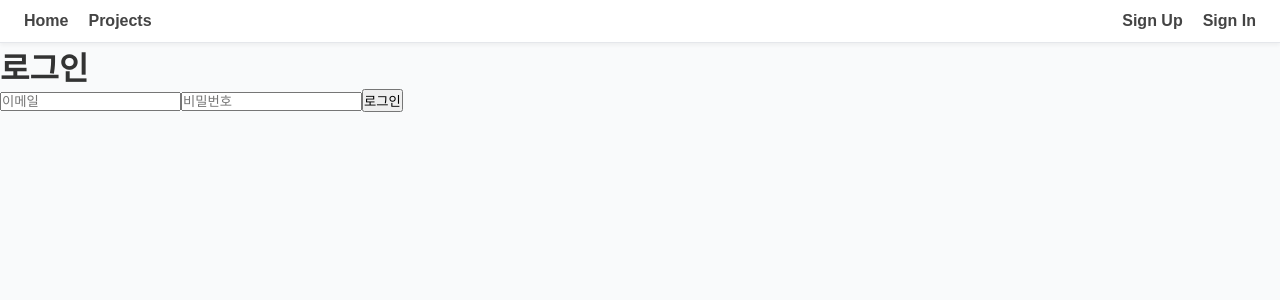
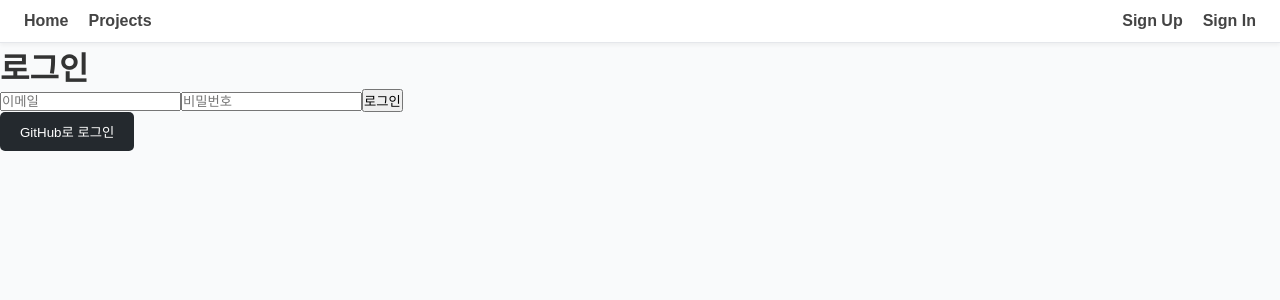
Before and after one commit to lih-star/portfolio-management-site, a Next.js app: page /signup in a window 1280 px wide. Shown: the top 300 px of the page. Built offline with nearby package versions, Linux system fonts and the light colour scheme; no server answers.

Commit message:
github 로그인 구현

```diff
--- a/app/(route)/signin/page.tsx
+++ b/app/(route)/signin/page.tsx
@@ -2,6 +2,7 @@
 
 import { useState } from 'react'
 import { signUp } from '../../component/auth/auth'
+import GithubButton from '../../component/loginout/githubButton'
 
 export default function Page() {
   const [email, setEmail] = useState('')
@@ -36,6 +37,7 @@ export default function Page() {
         />
         <button type="submit">가입하기</button>
       </form>
+      <GithubButton />
       {error && <p style={{ color: 'red' }}>{error}</p>}
     </div>
   )
--- a/app/(route)/signup/page.tsx
+++ b/app/(route)/signup/page.tsx
@@ -2,6 +2,7 @@
 import { useRouter } from 'next/navigation'
 import { useState } from 'react'
 import { signIn } from '../../component/auth/auth'
+import GithubButton from '../../component/loginout/githubButton'
 
 export default function Page() {
   const [email, setEmail] = useState('')
@@ -38,6 +39,7 @@ export default function Page() {
         />
         <button type="submit">로그인</button>
       </form>
+      <GithubButton />
       {error && <p style={{ color: 'red' }}>{error}</p>}
     </div>
   )
--- a/app/component/auth/auth.ts
+++ b/app/component/auth/auth.ts
@@ -1,14 +1,19 @@
 import { supabase } from './supabaseClient'
 
+// 로그인
 export async function signUp(email: string, password: string) {
   const { data, error } = await supabase.auth.signUp({
     email,
     password,
+    // options: {
+    //   redirectTo: 'http://localhost:3000/'
+    // }
   })
   if (error) throw error
   return data
 }
 
+//회원가입
 export async function signIn(email: string, password: string) {
   const { data, error } = await supabase.auth.signInWithPassword({
     email,
@@ -18,18 +23,32 @@ export async function signIn(email: string, password: string) {
   return data
 }
 
+// 로그아웃
 export async function signOut() {
   const { error } = await supabase.auth.signOut()
   if (error) throw error
 }
 
+// 현재 로그인한 사용자 정보 가져오기
 export async function getUser() {
   const { data, error }  = await supabase.auth.getSession()
   if (error) throw error
   return data.session
 }
 
+// 인증 상태 변경 감지, 로그인시 내비게이션 바 업데이트용
 export function onAuthStateChange(callback: (event: string, session: any) => void) {
   const { data: subscription } = supabase.auth.onAuthStateChange(callback)
   return subscription
 }
+
+// GitHub로 회원가입
+export async function signInUpWithGitHub() {
+  const { error } = await supabase.auth.signInWithOAuth({
+    provider: 'github',
+    options: {
+      redirectTo: 'http://localhost:3000/'
+    }
+  })
+  if (error) console.error(error)
+}
--- /dev/null
+++ b/app/component/loginout/githubButton.tsx
@@ -0,0 +1,22 @@
+import { signInUpWithGitHub } from "../auth/auth";
+
+export default function GithubButton() {
+    const handleLogin = () => {
+        signInUpWithGitHub();
+    }
+    return (
+    <button
+      onClick={handleLogin}
+      style={{
+        backgroundColor: '#24292e',
+        color: 'white',
+        padding: '10px 20px',
+        borderRadius: '5px',
+        border: 'none',
+        cursor: 'pointer'
+      }}
+    >
+      GitHub로 로그인
+    </button>
+  )
+}
```
